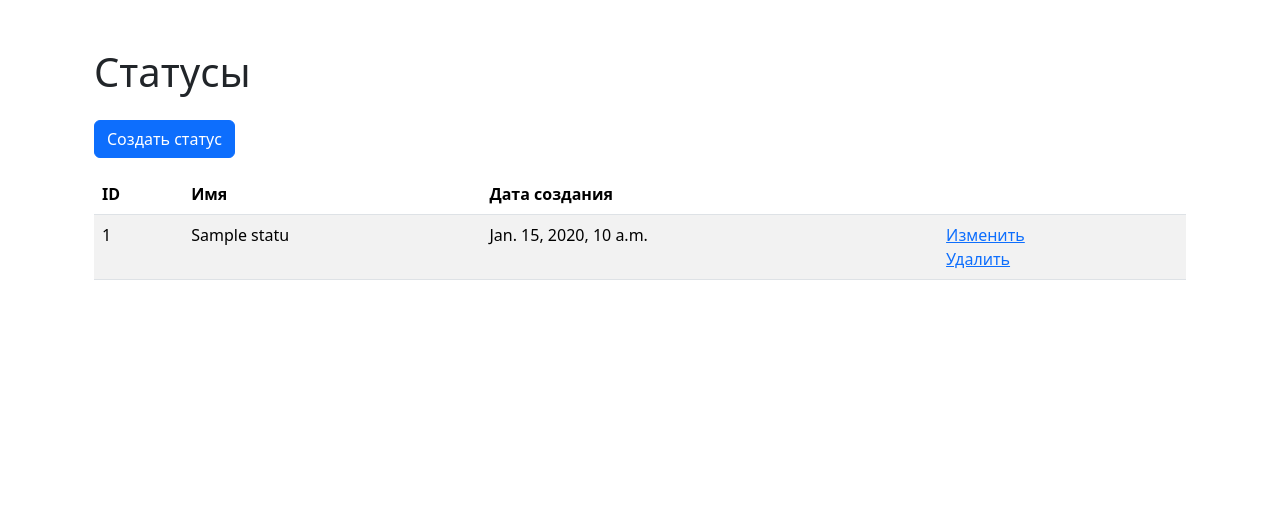
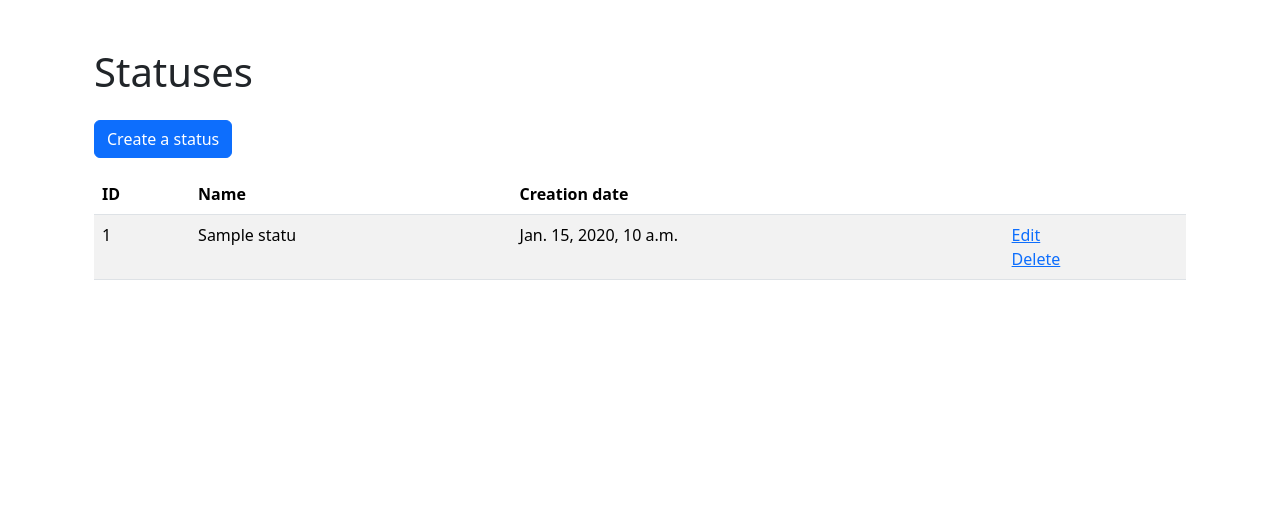
Before and after one commit to chustovalena/python-project-52, a Django app: page /statuses/ in a window 1280 px wide. Shown: the part 56-566 px from the top of the page. Run offline with Django 5.2, Linux system fonts and the light colour scheme; a user stored in the database is signed in; tables that the repository leaves empty hold one stand-in row (values such as "Sample post").

Commit message:
status i18n templates update

```diff
--- a/task_manager/status/templates/status/create.html
+++ b/task_manager/status/templates/status/create.html
@@ -1,8 +1,9 @@
 {% extends "base.html" %}
+{% load i18n %}
 
 {% block content %}
 <div class="container mt-4">
-    <h1>Создать статус</h1>
+    <h1>{% translate 'Create a status' %}</h1>
 
     <form method="post">
         {% csrf_token %}
@@ -15,7 +16,7 @@
             {{ form.name.errors }}
         </div>
 
-        <button class="btn btn-primary" type="submit">Создать</button>
+        <button class="btn btn-primary" type="submit">{% translate 'Create' %}</button>
     </form>
 </div>
 {% endblock %}
--- a/task_manager/status/templates/status/index.html
+++ b/task_manager/status/templates/status/index.html
@@ -1,14 +1,16 @@
 {% extends "base.html" %}
+{% load i18n %}
+
 {% block content %}
     <div class="container-fluid flex-grow-1">
-        <h1 class="my-4">Статусы</h1>
-        <a class="btn btn-primary mb-3" href="{% url 'statuses:create' %}">Создать статус</a>
+        <h1 class="my-4">{% translate 'Statuses' %}</h1>
+        <a class="btn btn-primary mb-3" href="{% url 'statuses:create' %}">{% translate 'Create a status' %}</a>
         <table class="table table-striped">
             <thead>
                 <tr class="fw-weight-bold">
                     <th scope="col" >ID</th>
-                    <th scope="col">Имя</th>
-                    <th scope="col">Дата создания</th>
+                    <th scope="col">{% translate 'Name' %}</th>
+                    <th scope="col">{% translate 'Creation date' %}</th>
                     <th scope="col"></th>
                 </tr>
             </thead>
@@ -19,8 +21,8 @@
                     <td>{{status.name}}</td>
                     <td>{{status.created_at}}</td>
                     <td>
-                        <a href="{% url 'statuses:update' status.id %}">Изменить</a><br>
-                        <a href="{% url 'statuses:delete' status.id %}">Удалить</a>
+                        <a href="{% url 'statuses:update' status.id %}">{% translate 'Edit' %}</a><br>
+                        <a href="{% url 'statuses:delete' status.id %}">{% translate 'Delete' %}</a>
                     </td>
                 </tr>
                 {% endfor %}
--- a/task_manager/status/templates/status/update.html
+++ b/task_manager/status/templates/status/update.html
@@ -1,8 +1,9 @@
 {% extends "base.html" %}
+{% load i18n %}
 
 {% block content %}
 <div class="container mt-4">
-    <h1>Изменить статус</h1>
+    <h1>{% translate 'Edit the status' %}</h1>
 
     <form method="post">
         {% csrf_token %}
@@ -15,7 +16,7 @@
             {{ form.name.errors }}
         </div>
 
-        <button class="btn btn-primary" type="submit">Изменить</button>
+        <button class="btn btn-primary" type="submit">{% translate 'Edit' %}</button>
     </form>
 </div>
 {% endblock %}
```
Also changed, not shown: task_manager/status/templates/status/delete.html (+4 -3 lines).
